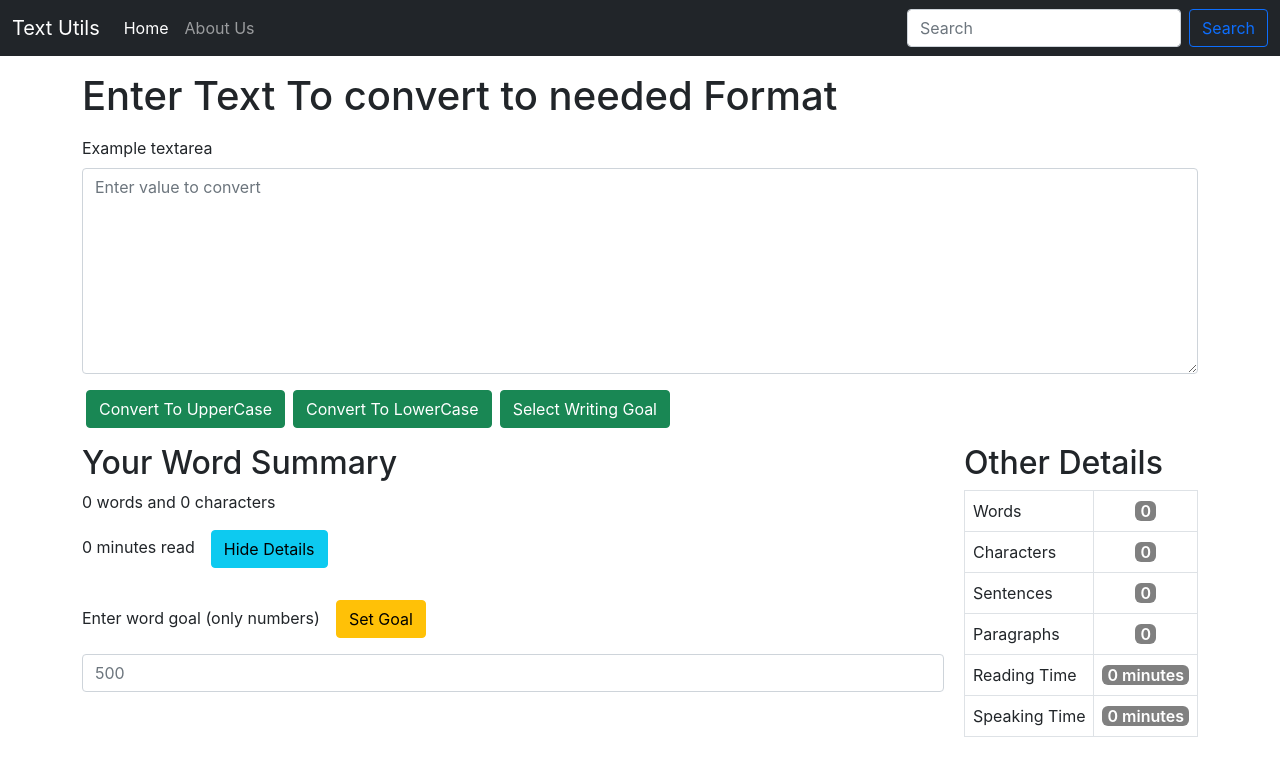
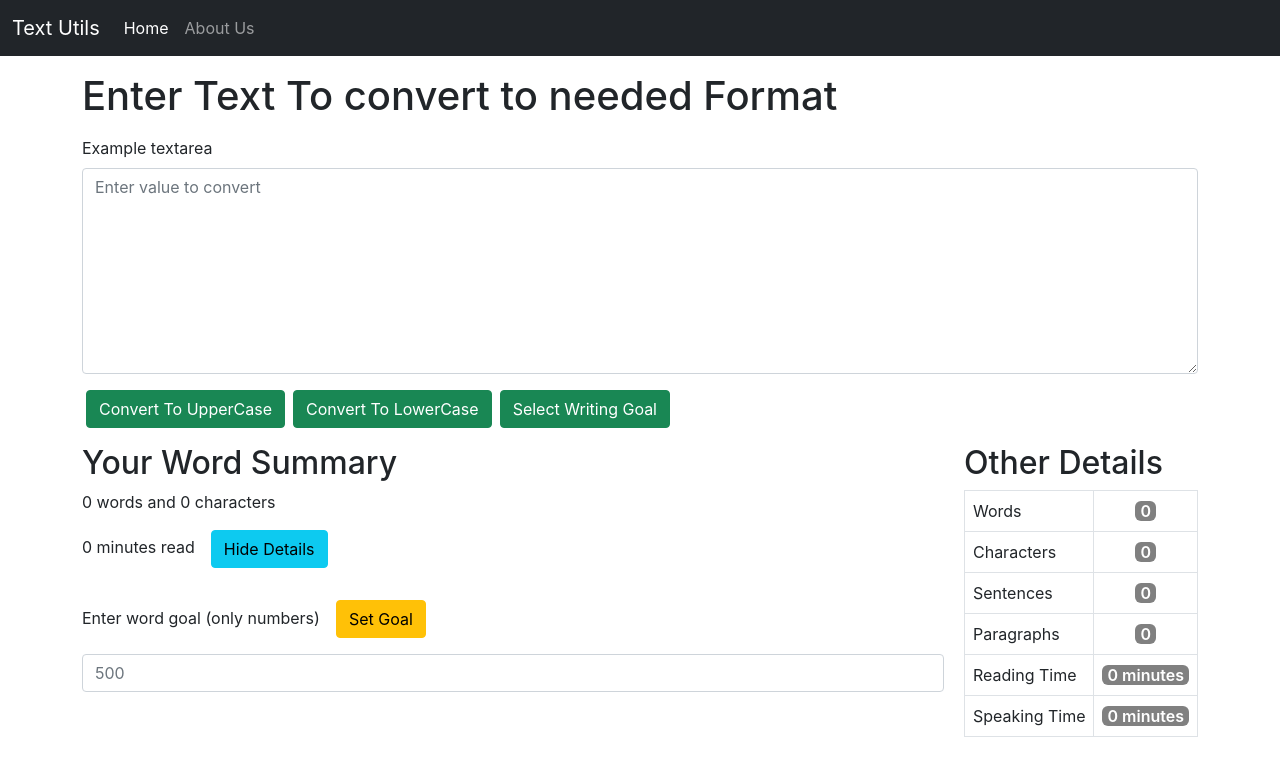
Before and after one commit to ashurockstar/TextUtilities, a React (Create React App) app: page / in a window 1280 px wide. Shown: the top 776 px of the page. Built offline with nearby package versions, Linux system fonts and the light colour scheme.

Commit message:
removing unused searches

```diff
--- a/src/Components/Navbar.js
+++ b/src/Components/Navbar.js
@@ -18,10 +18,10 @@
                     <a className="nav-link" href="/">{props.about}</a>
                 </li>
                 </ul>
-                <form className="d-flex">
+                {/* <form className="d-flex">
                 <input className="form-control me-2" type="search" placeholder="Search" aria-label="Search" />
                 <button className="btn btn-outline-primary" type="submit">Search</button>
-                </form>
+                </form> */}
             </div>
             </div>
         </nav>
```
